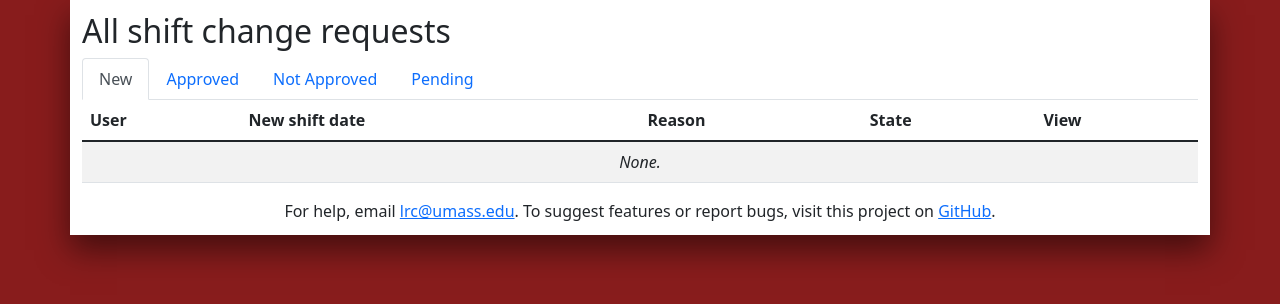
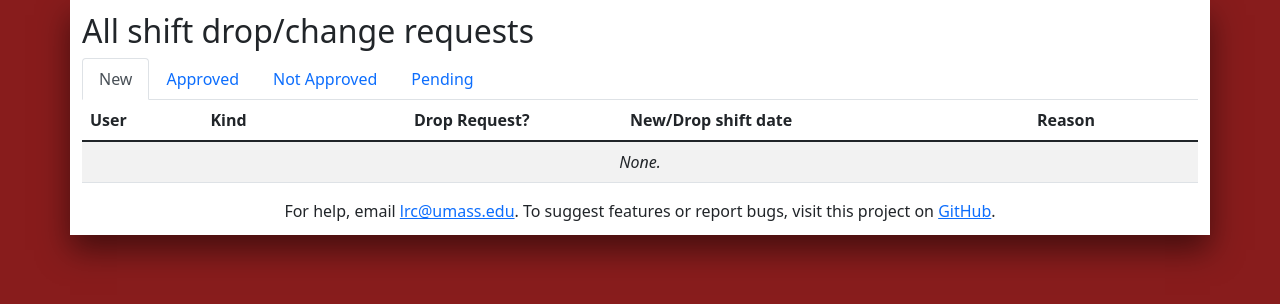
Before and after one commit to manantalwar/database, a Django app: page /scheduling/shift_change_requests/All/New in a window 1280 px wide. Shown: the part 56-360 px from the top of the page. Run offline with Django 3.2, Linux system fonts and the light colour scheme; the visitor is signed in with stand-in values (Sample User, id 1); data that the repository does not hold is empty; some libraries are stand-ins or nearby versions.

Commit message:
Fixed features, added schedule on supervisor side

```diff
--- a/lrc_database/main/admin.py
+++ b/lrc_database/main/admin.py
@@ -44,6 +44,7 @@ class ShiftChangeRequestAdmin(admin.ModelAdmin):
             {"fields": ("new_associated_person", "new_start", "new_duration", "new_location", "new_kind")},
         ),
     )
+    ordering = ("new_start",)
     list_display = (
         "shift_to_update",
         "reason",
--- a/lrc_database/main/context_processors.py
+++ b/lrc_database/main/context_processors.py
@@ -10,6 +10,8 @@ from .templatetags.groups import is_privileged
 class AlertCountDict(TypedDict):
     pending_si_change_count: int
     pending_tutoring_change_count: int
+    pending_si_drop_count: int
+    pending_tutoring_drop_count: int
     total_alert_count: int
 
 
@@ -33,14 +35,22 @@ def alert_counts(request: HttpRequest) -> Union[AlertCountDict, EmptyDict]:
 
     si_count = ShiftChangeRequest.objects.filter(
         (Q(new_kind="SI") | Q(shift_to_update__kind="SI")), state="New"
-    ).count()
+    )
+    si_count_change = si_count.filter(is_drop_request=False).count()
+    si_count_drop = si_count.filter(is_drop_request=True).count()
 
     tutoring_count = ShiftChangeRequest.objects.filter(
         (Q(new_kind="Tutoring") | Q(shift_to_update__kind="Tutoring")), state="New"
-    ).count()
+    )
+    tutoring_count_change = tutoring_count.filter(is_drop_request=False).count()
+    tutoring_count_drop = tutoring_count.filter(is_drop_request=True).count()
+
+    total = si_count_change + si_count_drop + tutoring_count_change + tutoring_count_drop
 
     return {
-        "pending_si_change_count": si_count,
-        "pending_tutoring_change_count": tutoring_count,
-        "total_alert_count": si_count + tutoring_count,
+        "pending_si_change_count": si_count_change,
+        "pending_tutoring_change_count": tutoring_count_change,
+        "pending_si_drop_count": si_count_drop,
+        "pending_tutoring_drop_count": tutoring_count_drop,
+        "total_alert_count": total,
     }
--- a/lrc_database/main/templates/base.html
+++ b/lrc_database/main/templates/base.html
@@ -50,6 +50,15 @@
         <!-- html-duration-picker -->
         <script src="https://cdn.jsdelivr.net/npm/html-duration-picker@latest/dist/html-duration-picker.min.js"></script>
 
+        <script type="text/javascript" src="http://ajax.googleapis.com/ajax/libs/jquery/3.5.1/jquery.min.js"></script>
+        <script type="text/javascript">
+            jQuery(document).ready(function($) {
+                $(".clickable-row").click(function() {
+                    window.location = $(this).data("href");
+                });
+            });
+        </script>
+
         <!-- Custom CSS -->
         <link rel="stylesheet" href="{% static 'css/main.css' %}" />
 
--- a/lrc_database/main/templates/includes/navbar.html
+++ b/lrc_database/main/templates/includes/navbar.html
@@ -17,9 +17,12 @@
                             <span class="badge bg-secondary">{{ total_alert_count }}</span>
                         </a>
                         <ul class="dropdown-menu" aria-labelledby="navbar-account-dropdown">
-                            <li><h6 class="dropdown-header">Pending shift change requests</h6></li>
+                            <li><h6 class="dropdown-header">Shift change requests</h6></li>
                             <li><a class="dropdown-item" href="{% url 'view_shift_change_requests' 'SI' 'New' %}">SI requests <span class="badge bg-secondary">{{ pending_si_change_count }}</span></a></li>
                             <li><a class="dropdown-item" href="{% url 'view_shift_change_requests' 'Tutoring' 'New' %}">Tutoring requests <span class="badge bg-secondary">{{ pending_tutoring_change_count }}</span></a></li>
+                            <li><h6 class="dropdown-header">Drop shift requests</h6></li>
+                            <li><a class="dropdown-item" href="{% url 'view_drop_shift_requests' 'SI' 'New' %}">SI requests <span class="badge bg-secondary">{{ pending_si_drop_count }}</span></a></li>
+                            <li><a class="dropdown-item" href="{% url 'view_drop_shift_requests' 'Tutoring' 'New' %}">Tutoring requests <span class="badge bg-secondary">{{ pending_tutoring_drop_count }}</span></a></li>
                         </ul>
                     </li>
                     <li class="nav-item dropdown">
@@ -62,6 +65,17 @@
                             <li><a class="dropdown-item" href="{% url 'move_shifts_from_date' %}">Move shifts from date</a></li>
                         </ul>
                     </li>
+                    <li class="nav-item dropdown">
+                        <a class="nav-link dropdown-toggle" href="#" id="navbar-account-dropdown" role="button"
+                            data-bs-toggle="dropdown" aria-expanded="false">
+                            Schedule
+                        </a>
+                        <ul class="dropdown-menu" aria-labelledby="navbar-account-dropdown">
+                            <li><a class="dropdown-item" href="{% url 'view_schedule' 'All' '0' %}">All</a></li>
+                            <li><a class="dropdown-item" href="{% url 'view_schedule' 'SI' '0' %}">SI</a></li>
+                            <li><a class="dropdown-item" href="{% url 'view_schedule' 'Tutoring' '0' %}">Tutoring</a></li>
+                        </ul>
+                    </li>
                 {% endif %}
                 {% if user.is_authenticated %}
                     <li class="nav-item dropdown">
--- a/lrc_database/main/templates/includes/shift_change_request_table.html
+++ b/lrc_database/main/templates/includes/shift_change_request_table.html
@@ -1,23 +1,51 @@
 <table class="table table-striped table-hover">
     <thead>
         <tr>
-            <th scope="col">User</th>
-            <th scope="col">New shift date</th>
+            {% if kind == "SI" or kind == "Tutoring" or kind == "All" %}
+                <th scope="col">User</th>
+            {% endif %}
+            {% if kind != "SI" and kind != "Tutoring" %}
+                {% if kind == "All" %}
+                    <th scope="col">Kind</th>
+                {% else %}
+                    <th scope="col">State</th>
+                {% endif %}
+                <th scope="col" class="text-center">Drop Request?</th>
+            {% endif %}
+            <th scope="col">
+                {% if kind != "SI" and kind != "Tutoring" %}
+                    New/Drop shift date
+                {% else %}
+                    {% if drop%}
+                        Shift date
+                    {% else %}
+                        New shift date
+                    {% endif %}
+                {% endif %}
+            </th>
             <th scope="col">Reason</th>
-            <th scope="col">State</th>
-            <th scope="col">View</th>
+            {% comment %} <th scope="col">View</th> {% endcomment %}
         </tr>
     </thead>
     <tbody>
         {% for change_request in change_requests %}
-            <tr>
-                <td>{{ change_request.new_associated_person }}</td>
+            <tr class="clickable-row" data-href="{% url 'view_single_request' change_request.id %}" style="cursor: pointer;">
+                {% if kind == "SI" or kind == "Tutoring" or kind == "All" %}
+                    <td>{{ change_request.new_associated_person }}</td>
+                {% endif %}
+                {% if kind != "SI" and kind != "Tutoring" %}
+                    {% if kind != "All" %}
+                        <td>{{ change_request.state }}</td>
+                    {% else %}
+                        <td>{{ change_request.new_kind }}</td>
+                    {% endif %}
+                    <td class="text-center" style="color: red;">{% if change_request.is_drop_request %}✅{% else %}✘{% endif %}</td>
+                {% endif %}
                 <td>{{ change_request.new_start }}</td>
                 <td>{{ change_request.reason }}</td>
-                <td>{{ change_request.state }}</td>
-                <td>
+                {% comment %} <td>
                     <a href="{% url 'view_single_request' change_request.id %}">View</a>
-                </td>
+                </td> {% endcomment %}
             </tr>
         {% empty %}
             <tr>
--- a/lrc_database/main/templates/scheduling/view_shift_change_requests.html
+++ b/lrc_database/main/templates/scheduling/view_shift_change_requests.html
@@ -1,46 +1,25 @@
 {% extends "base.html" %}
 
 {% block content %}
-<h2>{{ kind }} shift change requests</h2>
-
-<!--
-<div class="add-btn">
-    <button type="button" class="btn btn-primary" style="background-color:gray">
-        View New
-    </button>
-    <a href="{ % url 'view_approved_shift_change_requests' kind %}">
-        <button type="button" class="btn btn-primary">
-            View Approved
-        </button>
-    </a>
-    <a href="{ % url 'view_denied_shift_change_requests' kind %}">
-        <button type="button" class="btn btn-primary">
-            View Denied
-        </button>
-    </a>
-    {% if kind == "SI" %}
-    <a href="{ % url 'view_pending_shift_change_requests' kind %}">
-        <button type="button" class="btn btn-primary">
-            View Pending
-        </button>
-    </a>
-    {% endif %}
-</div>
--->
+{% if kind == "SI" or kind == "Tutoring" %}
+    <h2>{{ kind }} {% if drop %}drop shift{% else %}shift change{% endif %} requests</h2>
+{% else %}
+    <h2>{{ kind }} shift drop/change requests</h2>
+{% endif %}
 
 {% if state == "New" or state == "Approved" or state == "Pending" or state == "Not Approved" %}
 <ul class="nav nav-tabs">
     <li class="nav-item">
-        <a class="nav-link {% if state == "New" %} active {% endif %}" aria-current="page" href="{% url 'view_shift_change_requests' 'SI' 'New' %}">New</a>
+        <a class="nav-link {% if state == "New" %} active {% endif %}" aria-current="page" href="{% url 'view_shift_change_requests' kind 'New' %}">New</a>
     </li>
     <li class="nav-item">
-        <a class="nav-link {% if state == "Approved" %} active {% endif %}" aria-current="page" href="{% url 'view_shift_change_requests' 'SI' 'Approved' %}">Approved</a>
+        <a class="nav-link {% if state == "Approved" %} active {% endif %}" aria-current="page" href="{% url 'view_shift_change_requests' kind 'Approved' %}">Approved</a>
     </li>
     <li class="nav-item">
-        <a class="nav-link {% if state == "Not Approved" %} active {% endif %}" aria-current="page" href="{% url 'view_shift_change_requests' 'SI' 'Not Approved' %}">Not Approved</a>
+        <a class="nav-link {% if state == "Not Approved" %} active {% endif %}" aria-current="page" href="{% url 'view_shift_change_requests' kind 'Not Approved' %}">Not Approved</a>
     </li>
     <li class="nav-item">
-        <a class="nav-link {% if state == "Pending" %} active {% endif %}" aria-current="page" href="{% url 'view_shift_change_requests' 'SI' 'Pending' %}">Pending</a>
+        <a class="nav-link {% if state == "Pending" %} active {% endif %}" aria-current="page" href="{% url 'view_shift_change_requests' kind 'Pending' %}">Pending</a>
     </li>
 </ul>
 {% endif %}
--- a/lrc_database/main/urls.py
+++ b/lrc_database/main/urls.py
@@ -26,8 +26,10 @@ from .views.shifts import (
     view_shift_change_request,
     view_shift_change_requests,
     view_shift_change_requests_by_user,
+    view_drop_shift_requests,
 )
 from .views.users import create_user, create_users_in_bulk, edit_profile, list_users, user_event_feed, user_profile
+from .views.schedule import view_schedule
 
 URLs = List[Union[URLPattern, URLResolver]]
 
@@ -76,6 +78,7 @@ SCHEDULING_URLS: URLs = [
     path("scheduling/shift_change_requests/<int:request_id>/deny", deny_request, name="deny_request"),
     path("scheduling/shift_change_requests/<int:request_id>/approval_form", approve_pending_request, name="approve_request"),
     path("scheduling/shift_change_requests/<str:kind>/<str:state>", view_shift_change_requests, name="view_shift_change_requests"),
+    path("scheduling/drop_shift_requests/<str:kind>/<str:state>", view_drop_shift_requests, name="view_drop_shift_requests"),
     path("scheduling/request_shift", new_shift_request, name="new_shift_request"),
     # fmt: on
 ]
@@ -102,6 +105,10 @@ USERS_URLS: URLs = [
     path("users/groups/<str:group>", list_users, name="list_users"),
 ]
 
+SCHEDULE_URL: URLs = [
+    path("schedule/<str:kind>/<str:offset>", view_schedule, name="view_schedule")
+]
+
 urlpatterns: URLs = (
-    MISC_URLS + ACCOUNTS_URLS + API_URLS + COURSES_URLS + HARDWARE_URLS + SCHEDULING_URLS + SHIFTS_URLS + USERS_URLS
+    MISC_URLS + ACCOUNTS_URLS + API_URLS + COURSES_URLS + HARDWARE_URLS + SCHEDULING_URLS + SHIFTS_URLS + USERS_URLS + SCHEDULE_URL
 )
--- a/lrc_database/main/views/__init__.py
+++ b/lrc_database/main/views/__init__.py
@@ -8,6 +8,7 @@ from django.db.models import Model
 from django.forms import ModelForm
 from django.http import HttpRequest, HttpResponse, HttpResponseNotAllowed
 from django.shortcuts import redirect, render
+from django.db.models import Q
 
 from ..models import ShiftChangeRequest
 
@@ -83,15 +84,4 @@ def index(request):
     if request.user.groups.filter(name__in=("Tutors", "SIs")).exists():
         return redirect("user_profile", request.user.id)
 
-    pending_shift_change_requests = ShiftChangeRequest.objects.filter(
-        shift_to_update__associated_person=request.user, state="New"
-    )
-
-    return render(
-        request,
-        "index.html",
-        {
-            "si_change_requests": [],
-            "tutor_change_request": [],
-        },
-    )
+    return redirect("view_shift_change_requests", "All", "New")
--- a/lrc_database/main/views/shifts.py
+++ b/lrc_database/main/views/shifts.py
@@ -8,6 +8,7 @@ from django.db.models import Q
 from django.http import HttpRequest, HttpResponse, HttpResponseRedirect
 from django.shortcuts import get_list_or_404, get_object_or_404, redirect, render
 from django.urls import reverse
+from django.contrib.auth import get_user_model
 
 from ..forms import (
     ApproveChangeRequestForm,
@@ -19,6 +20,8 @@ from ..forms import (
 from ..models import Shift, ShiftChangeRequest
 from ..templatetags.groups import is_privileged
 from . import restrict_to_groups, restrict_to_http_methods
+
+User = get_user_model()
 
 
 @login_required
@@ -76,11 +79,24 @@ def new_shift_change_request(request: HttpRequest, shift_id: int) -> HttpRespons
 @restrict_to_groups("Office staff", "Supervisors")
 @restrict_to_http_methods("GET")
 def view_shift_change_requests(request: HttpRequest, kind: str, state: str) -> HttpResponse:
-    requests = ShiftChangeRequest.objects.filter((Q(new_kind=kind) | Q(shift_to_update__kind=kind)), state=state)
+    if kind == "All":
+        requests = ShiftChangeRequest.objects.filter(state=state)
+    else:
+        requests = ShiftChangeRequest.objects.filter((Q(new_kind=kind) | Q(shift_to_update__kind=kind)), state=state, is_drop_request=False)
     return render(
         request,
         "scheduling/view_shift_change_requests.html",
-        {"change_requests": requests, "kind": kind, "state": state},
+        {"change_requests": requests, "kind": kind, "state": state, "drop": False},
+    )
+
+@restrict_to_groups("Office staff", "Supervisors")
+@restrict_to_http_methods("GET")
+def view_drop_shift_requests(request: HttpRequest, kind: str, state: str) -> HttpResponse:
+    requests = ShiftChangeRequest.objects.filter((Q(new_kind=kind) | Q(shift_to_update__kind=kind)), state=state, is_drop_request=True)
+    return render(
+        request,
+        "scheduling/view_shift_change_requests.html",
+        {"change_requests": requests, "kind": kind, "state": state, "drop": True},
     )
 
 
@@ -92,13 +108,14 @@ def view_shift_change_requests_by_user(request: HttpRequest, user_id: int) -> Ht
     requests = ShiftChangeRequest.objects.filter(
         (Q(new_associated_person__id=user_id) | Q(shift_to_update__associated_person__id=user_id)),
     )
+    target_user = get_object_or_404(User, id=user_id)
     return render(
         request,
         "scheduling/view_shift_change_requests.html",
-        {"change_requests": requests, "kind": f"User #{user_id}'s"},
+        {"change_requests": requests, "kind": f"{target_user.first_name}'s"},
     )
 
-
+@login_required
 @restrict_to_http_methods("GET")
 def view_shift_change_request(request: HttpRequest, request_id: int) -> HttpResponse:
     shift_request = get_object_or_404(ShiftChangeRequest, pk=request_id)
@@ -185,7 +202,7 @@ def new_shift_tutors_only(request: HttpRequest) -> HttpResponse:
         form = NewShiftForTutorForm()
         return render(
             request,
-            "generic_form.html",
+            "shifts/new_shift_request_tutors.html",
             {"form": form, "form_action_url": reverse("new_shift_tutors_only"), "form_title": "Create new shift"},
         )
     else:
@@ -228,13 +245,11 @@ def new_shift_request(request: HttpRequest) -> HttpResponse:
             return redirect("new_shift_request")
 
 
-@restrict_to_groups("SIs")
+@restrict_to_groups("SIs", "Tutors")
 @restrict_to_http_methods("GET", "POST")
 def new_drop_request(request: HttpRequest, shift_id: int) -> HttpResponse:
     shift = get_object_or_404(Shift, id=shift_id)
     if shift.associated_person != request.user:
-        print(shift.associated_person)
-        print(request.user)
         raise PermissionDenied
 
     if request.method == "GET":
@@ -251,6 +266,9 @@ def new_drop_request(request: HttpRequest, shift_id: int) -> HttpResponse:
                 shift_to_update=shift,
                 state="New",
                 is_drop_request=True,
+                new_associated_person=request.user,
+                new_kind=shift.kind,
+                new_start=shift.start,
                 # approved_by=None,
                 # approved_on=None,
                 **form.cleaned_data,
```
Also changed, not shown: lrc_database/main/management/commands/bootstrapdatabase.py (+11 -0 lines), lrc_database/main/models.py (+12 -1 lines), lrc_database/main/static/css/main.css (+121 -0 lines), lrc_database/main/templates/schedule/schedule_view.html (added, +64 -0 lines), lrc_database/main/templates/shifts/new_shift_request_tutors.html (added, +10 -0 lines), lrc_database/main/templatetags/schedule.py (added, +8 -0 lines), lrc_database/main/views/schedule.py (added, +47 -0 lines), lrc_database/main/migrations/0001_initial.py, 1 other file.
